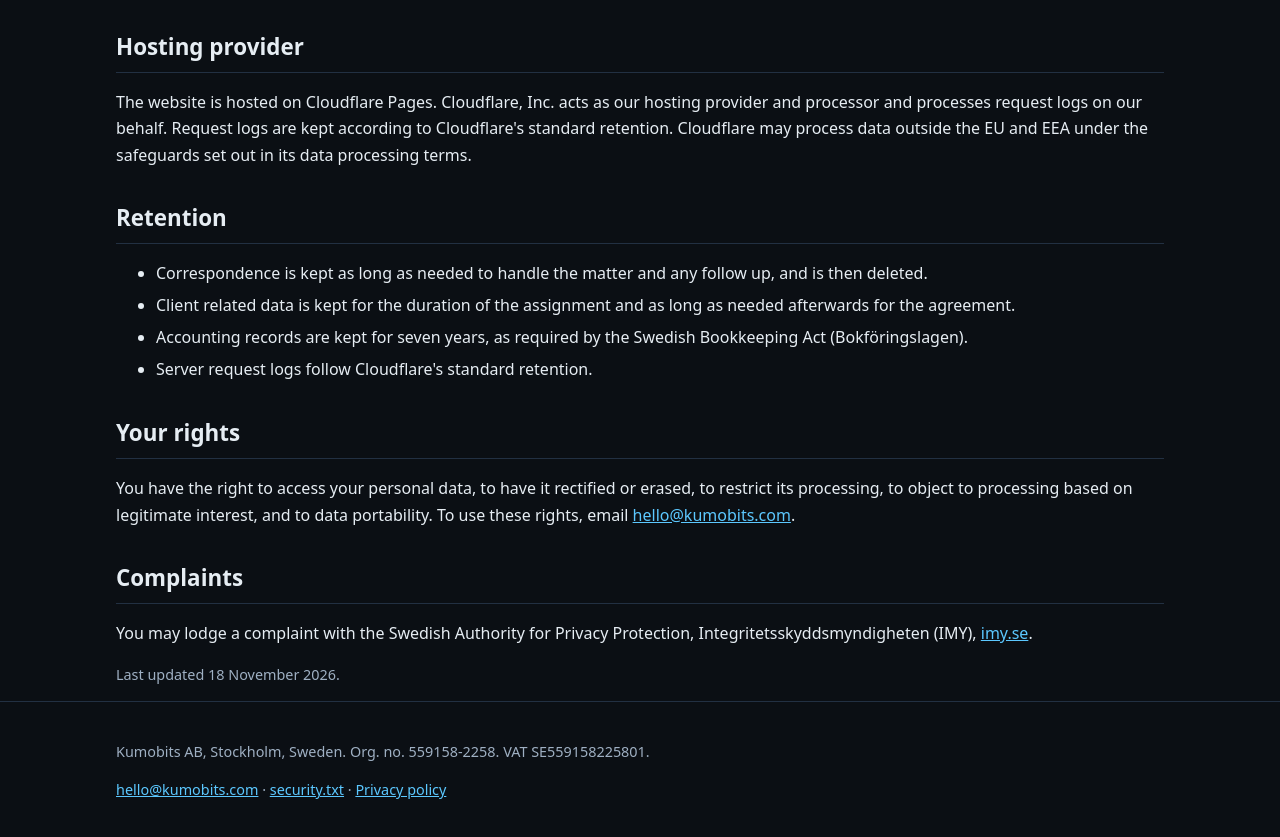
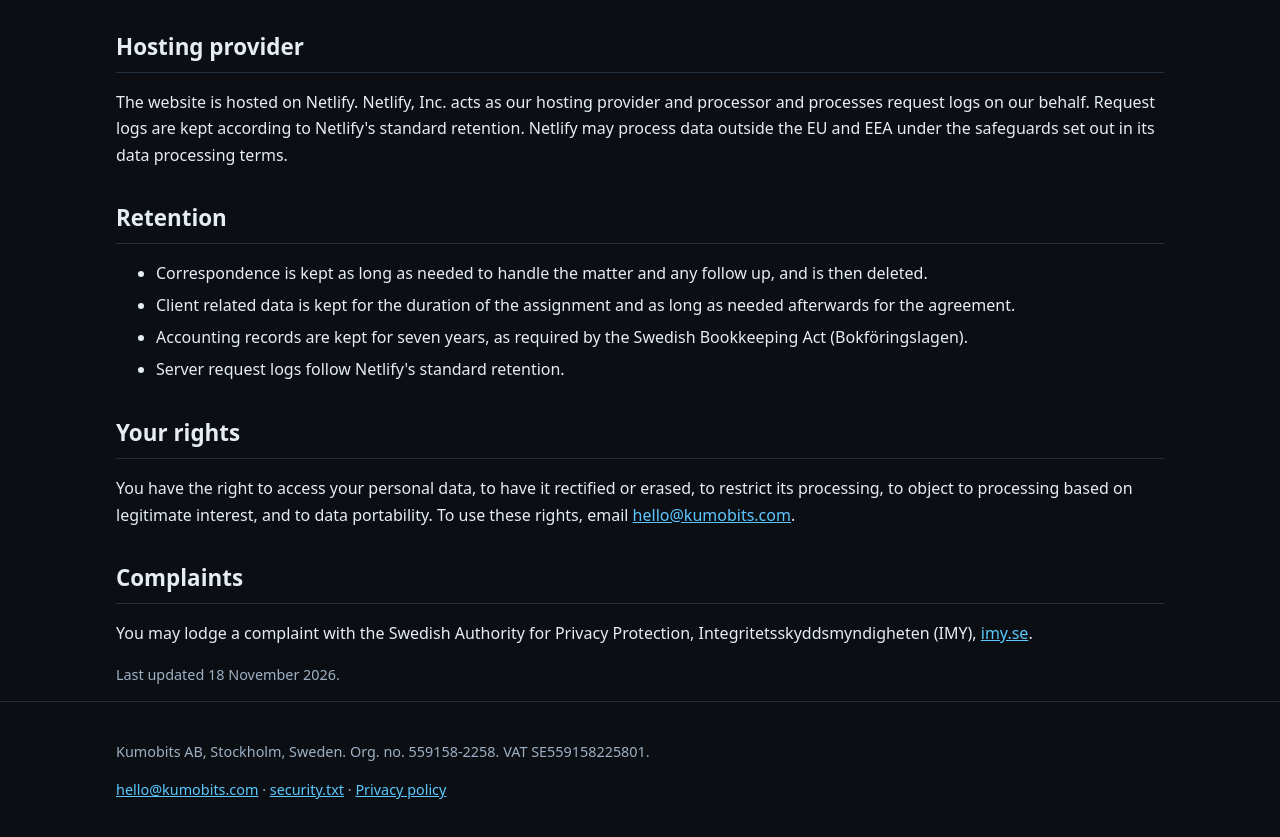
Before and after one commit to rille111/kumobits-site, a plain HTML site: page privacy/index.html in a window 1280 px wide. Shown: the part 836-1673 px from the top of the page. Drawn offline with Linux system fonts and the light colour scheme.

Commit message:
Privacy: hosting provider Netlify

```diff
--- a/privacy/index.html
+++ b/privacy/index.html
@@ -42,13 +42,13 @@
 <li>Operating and securing the website: legitimate interest (Article 6(1)(f)).</li>
 </ul>
 <h2>Hosting provider</h2>
-<p>The website is hosted on Cloudflare Pages. Cloudflare, Inc. acts as our hosting provider and processor and processes request logs on our behalf. Request logs are kept according to Cloudflare's standard retention. Cloudflare may process data outside the EU and EEA under the safeguards set out in its data processing terms.</p>
+<p>The website is hosted on Netlify. Netlify, Inc. acts as our hosting provider and processor and processes request logs on our behalf. Request logs are kept according to Netlify's standard retention. Netlify may process data outside the EU and EEA under the safeguards set out in its data processing terms.</p>
 <h2>Retention</h2>
 <ul>
 <li>Correspondence is kept as long as needed to handle the matter and any follow up, and is then deleted.</li>
 <li>Client related data is kept for the duration of the assignment and as long as needed afterwards for the agreement.</li>
 <li>Accounting records are kept for seven years, as required by the Swedish Bookkeeping Act (Bokföringslagen).</li>
-<li>Server request logs follow Cloudflare's standard retention.</li>
+<li>Server request logs follow Netlify's standard retention.</li>
 </ul>
 <h2>Your rights</h2>
 <p>You have the right to access your personal data, to have it rectified or erased, to restrict its processing, to object to processing based on legitimate interest, and to data portability. To use these rights, email <a href="mailto:hello@kumobits.com">hello@kumobits.com</a>.</p>
```
Also changed, not shown: sv/privacy/index.html (+2 -2 lines).
